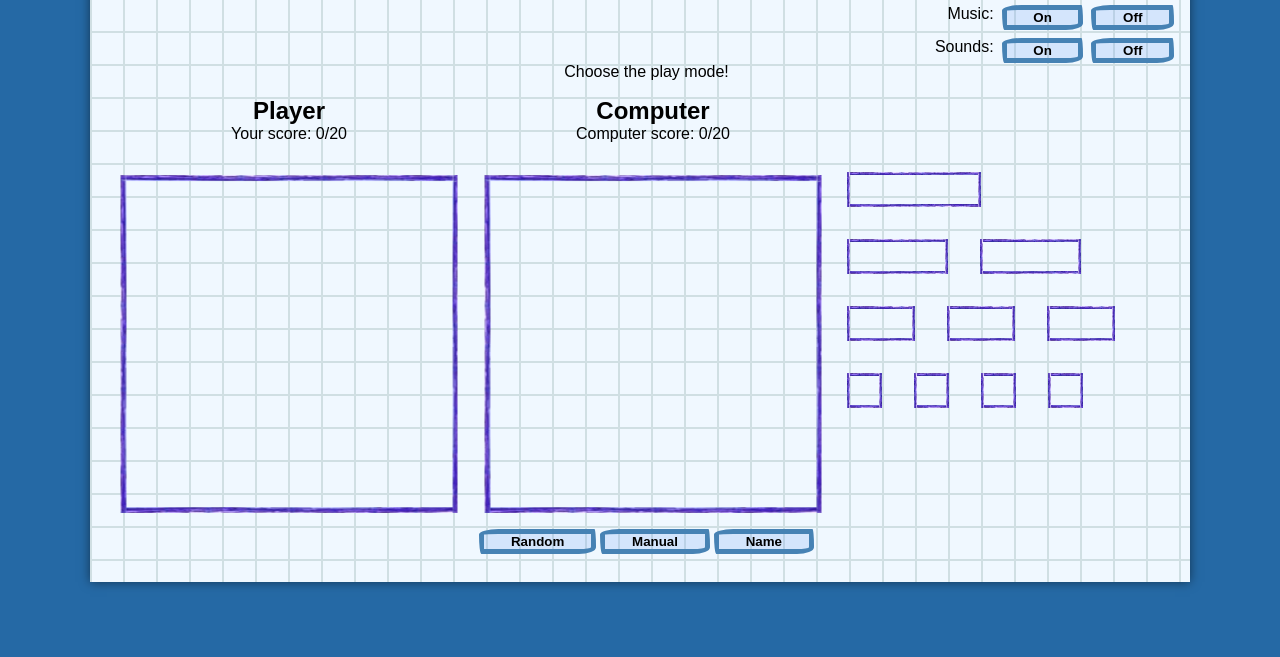
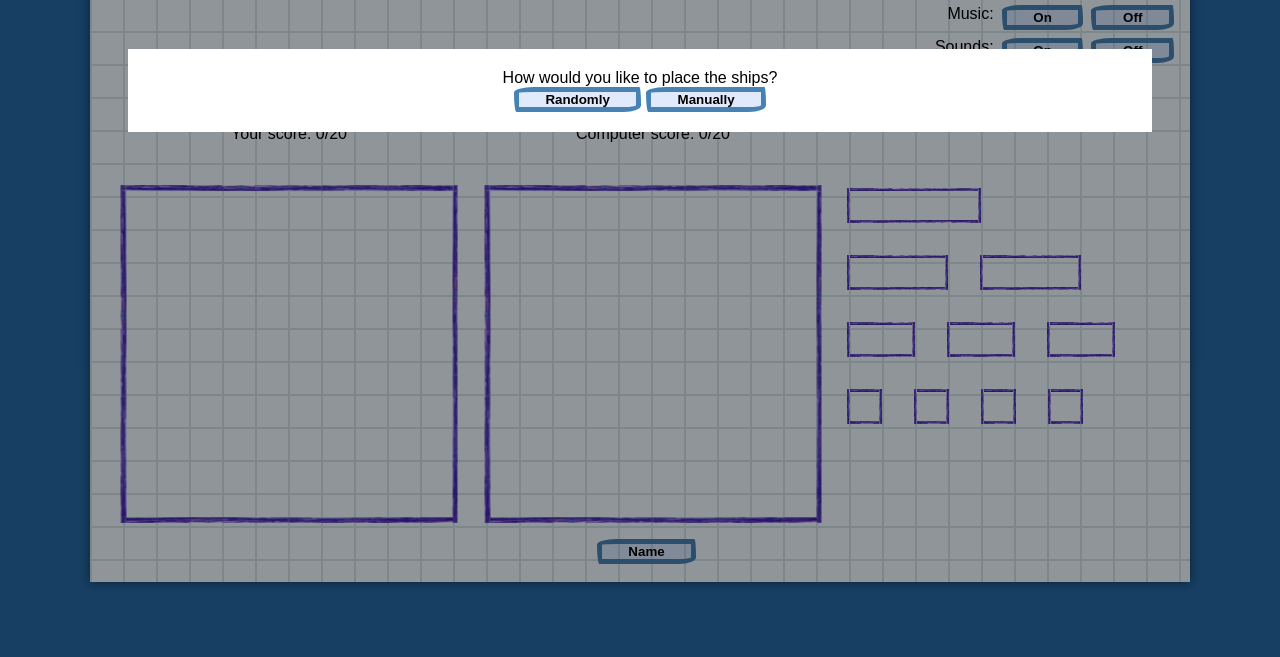
Before and after one commit to ElenaBagriy/sea-battle, a plain HTML site: page index.html in a window 1280 px wide. Shown: the part 143-800 px from the top of the page. Drawn offline with nearby package versions, Linux system fonts and the light colour scheme; no server answers; a web font is replaced by a local one.

Commit message:
Added modal window

```diff
--- a/index.html
+++ b/index.html
@@ -11,6 +11,15 @@
 
 <body>
   <main>
+        <div id="modalWindow">
+            <div class="modal-content">
+                <p>How would you like to place the ships?</p>
+
+                <button id="randomPlacingButton">Randomly</button>
+                <button id="manualPlacingButton">Manually</button>
+            </div>
+        </div>
+
         <h1>Sea battle</h1>
         <audio id="myAudio">
             <source src="music.mp3" type="audio/mp3">
@@ -49,8 +58,7 @@
             </ul>
         </div> </div>
 
-        <button id="randomPlacingButton">Random</button>
-        <button id="manualPlacingButton">Manual</button>
+
         <button id="userNameButton" onclick="changeName()">Name</button>
         <button id="start" class="hidden">START</button>
 
--- a/script.js
+++ b/script.js
@@ -304,7 +304,7 @@ class Board {
     }
     if (this.ships.length === shipLengths.length) {
       currentTurn.textContent = 'You placed all ships!';
-      startButton.classList.remove('hidden')
+      startButton.classList.remove('hidden');
     }
 
   }
@@ -834,3 +834,20 @@ randomPlacingButton.addEventListener("click", () => {
 startButton.addEventListener('click',() => {
   game.start(true);
 })
+
+
+//Modal Window
+var modal = document.querySelector("#modalWindow");
+var span = document.getElementsByClassName("close")[0];
+
+window.onload = function() {
+    modal.style.display = "block";
+}
+
+randomPlacingButton.onclick = function() {
+    modal.style.display = "none";
+}
+
+manualPlacingButton.onclick = function() {
+    modal.style.display = "none";
+}
--- a/style.css
+++ b/style.css
@@ -62,7 +62,7 @@ h1 {
 .board {
   display: grid;
   grid-template-rows: repeat(10, 1fr);
-  margin-top: 30px;
+  margin-top: 40px;
   width: 340px;
   height: 340px;
   background-image: url("./images/field.png");
@@ -162,7 +162,7 @@ button {
   display: flex;
   flex-direction: column;
   gap: 32px;
-  margin-top: 60px;
+  margin-top: 76px;
   width: 30%;
 }
 
@@ -216,3 +216,23 @@ button {
 .hidden {
   display: none;
 }
+
+#modalWindow {
+  display: none;
+  position: fixed;
+  z-index: 800;
+  left: 0;
+  top: 0;
+  width: 100%;
+  height: 100%;
+  overflow: auto;
+  background-color: rgb(0,0,0);
+  background-color: rgba(0,0,0,0.4);
+}
+
+.modal-content {
+  background-color: #ffffff;
+  margin: 15% auto;
+  padding: 20px;
+  width: 80%;
+}
```
